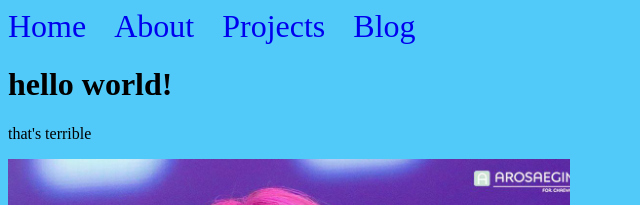
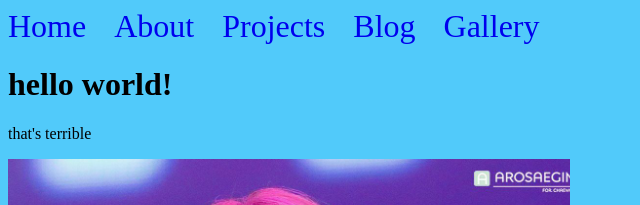
Before and after one commit to Andylovesmangos/andylovesmangos.github.io, a Jekyll site: the page built from index.html, in a window 1280 px wide. Shown: the top 205 px of the page, without its empty margins (0-640 px from the left). Built offline with Jekyll 4.4.1, drawn with Linux system fonts in a browser that asks for light colours.

Commit message:
gallery release

```diff
--- a/_data/navigation.yml
+++ b/_data/navigation.yml
@@ -6,3 +6,5 @@
   link: /projects
 - name: Blog
   link: /blog
+- name: Gallery
+  link: /gallery
```
